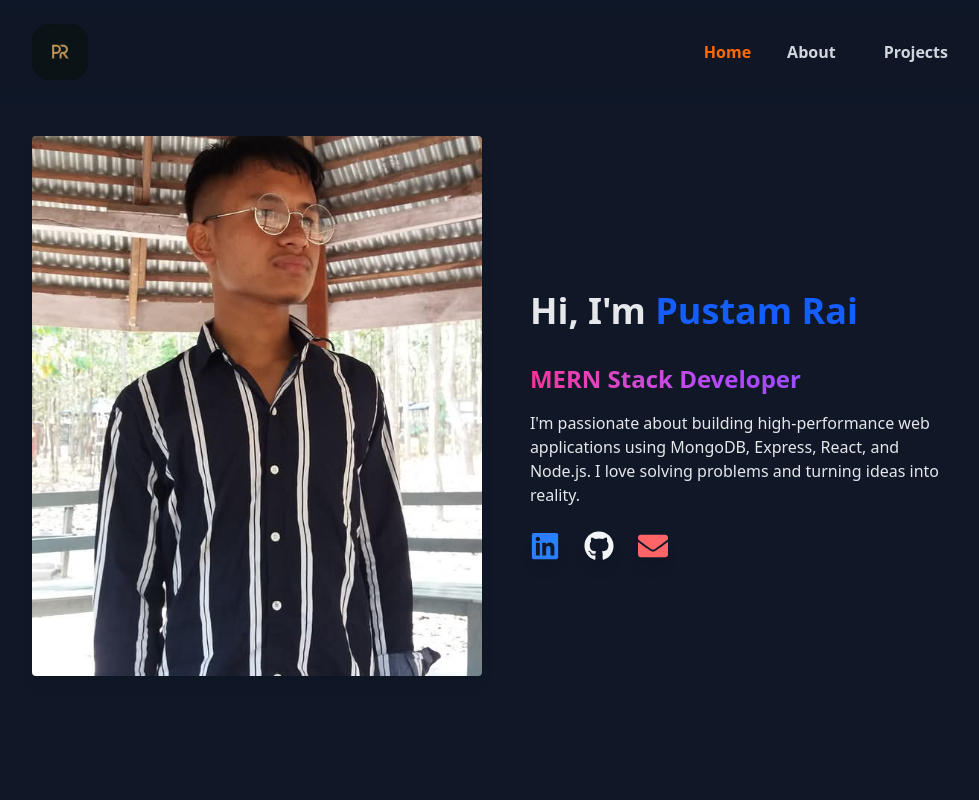
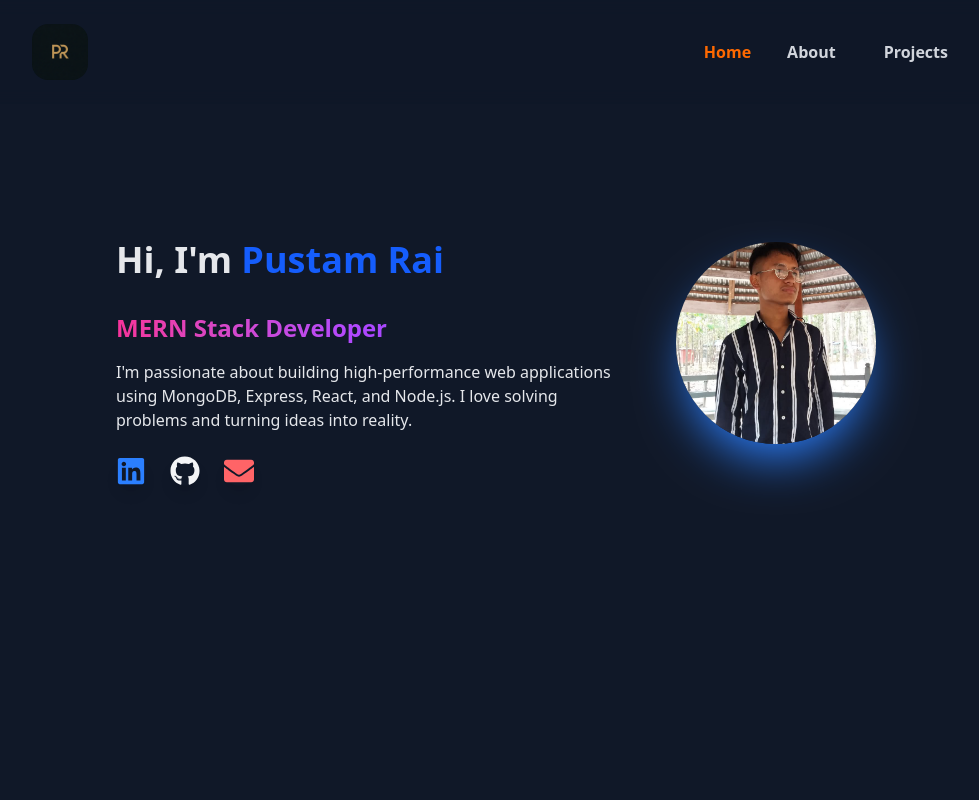
Before and after one commit to PustamRai/portfolio, a React (Vite) app: page / in a window 1280 px wide. Shown: the top 800 px of the page, without its empty margins (144-1123 px from the left). Built offline with nearby package versions, Linux system fonts and the light colour scheme.

Commit message:
update home component layout for better visual structure

```diff
--- a/src/pages/Home.jsx
+++ b/src/pages/Home.jsx
@@ -66,18 +66,9 @@ function Home() {
         </div>
 
         {/* web view */}
-        <div className="hidden lg:block">
+        <div className="hidden lg:block sm:mt-16">
           <div className="flex gap-12 justify-center items-center ">
             {/* left */}
-            <div className="flex justify-center">
-              <img
-                src={ProfilePic}
-                alt="profilePic"
-                className="h-[540px] rounded-sm object-cover shadow-lg"
-              />
-            </div>
-
-            {/* right */}
             <div className="">
               <h1 className="py-6 text-3xl md:text-4xl font-bold text-gray-200 mt-4">
                 Hi, I'm <span className="text-blue-600">Pustam Rai</span>
@@ -119,6 +110,15 @@ function Home() {
                 </a>
               </div>
             </div>
+
+            {/* right */}
+            <div className="flex justify-center">
+              <img
+                src={ProfilePic}
+                alt="profilePic"
+                className="w-30 h-auto md:w-50 rounded-full  shadow-2xl shadow-blue-500"
+              />
+            </div>
           </div>
         </div>
       </div>
```
